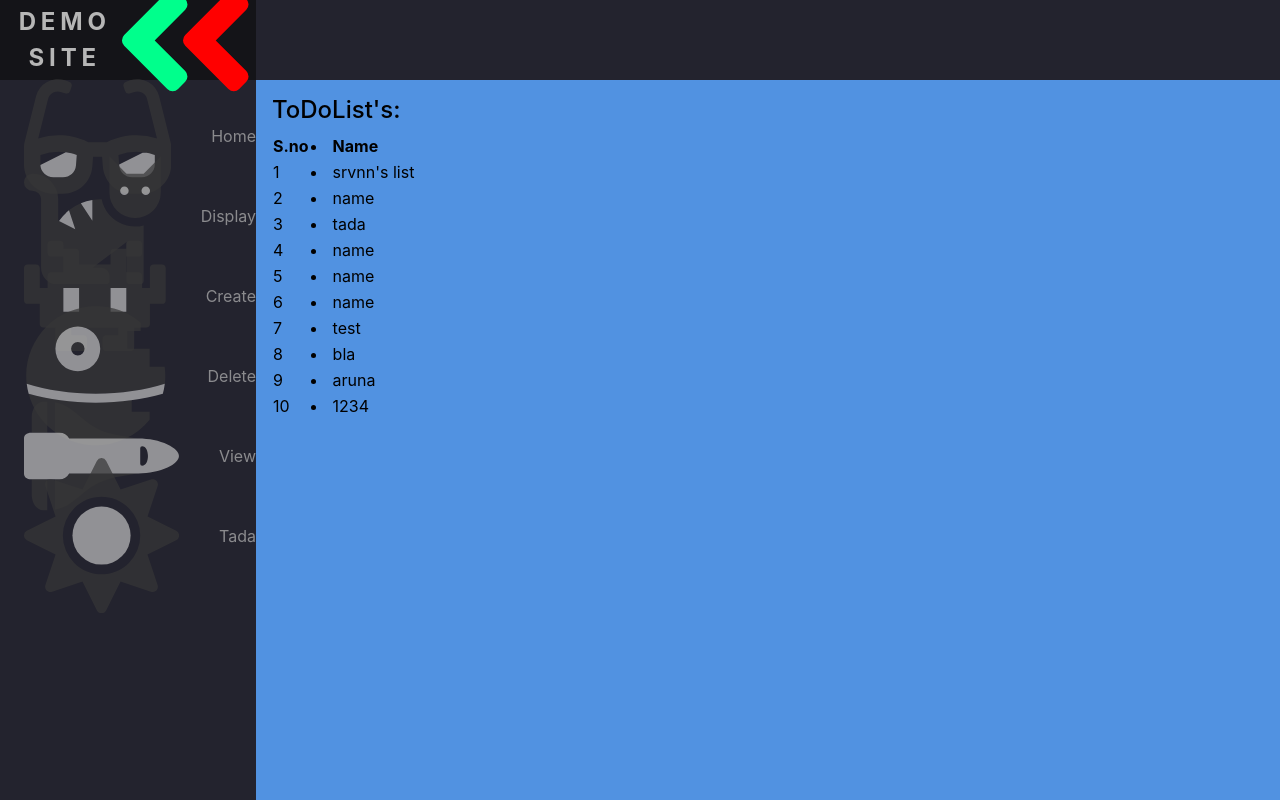
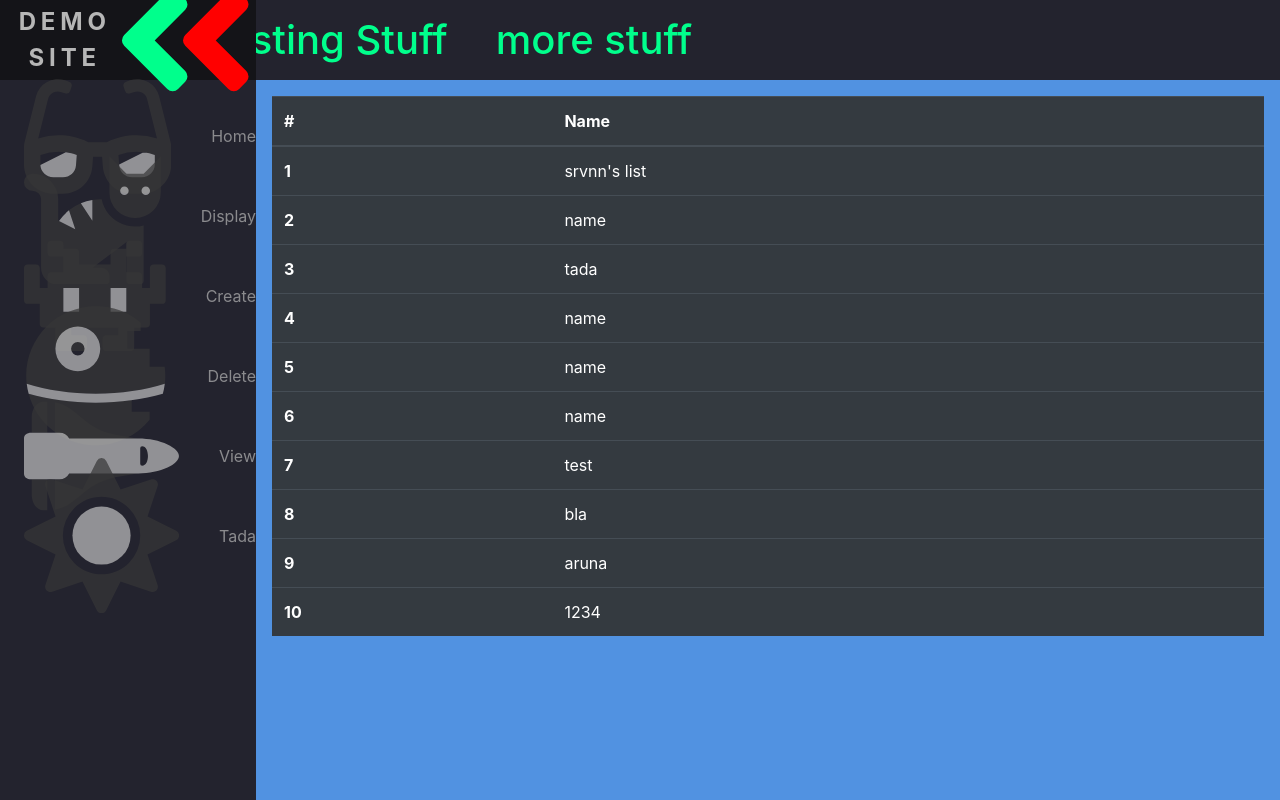
Before and after one commit to SaravananRamanathan/testingDjango, a Django app: page /display/ in a window 1280 px wide. Run offline with Django 4.2, Linux system fonts and the light colour scheme; data comes from the database, SQL or seed files in the repository; some libraries are stand-ins or nearby versions.

Commit message:
making tob bar

```diff
--- a/mysite/main/static/main/style.css
+++ b/mysite/main/static/main/style.css
@@ -28,11 +28,22 @@ body::-webkit-scrollbar-thumb{
   padding:1rem;
 }
 .topbar{
-  display:block;
+  display:inline;
   position: fixed;
   z-index: 3;
   background-color: var(--bg-primary);
-
+}
+.topbar-name-list{
+  margin-left: 5rem;
+  list-style: none;
+  padding:1rem;
+  display: flex;
+  flex-direction: row;
+  align-items:baseline;
+}
+.topbar-name{
+  margin-right: 3rem;
+  color:#00ff8c;
 }
 .navbar{
   display:block;
@@ -40,9 +51,6 @@ body::-webkit-scrollbar-thumb{
   z-index:3;
   background-color: var(--bg-primary);
   transition: 200ms ease;
-}
-.navbar:hover + .main{
-  margin-left: 16rem;
 }
 .navbar-nav{
   list-style: none;
@@ -170,4 +178,7 @@ body::-webkit-scrollbar-thumb{
     display:inline;/*was block, earlier*/
     transition: opacity var(--transition-speed)
   }
+  .navbar:hover + .main{
+    margin-left: 16rem;
+  }
 }
--- a/mysite/main/templates/main/base.html
+++ b/mysite/main/templates/main/base.html
@@ -10,7 +10,7 @@
         <!-- Bootstrap CSS -->
         <link rel="stylesheet" href="https://cdn.jsdelivr.net/npm/bootstrap@4.3.1/dist/css/bootstrap.min.css" integrity="sha384-ggOyR0iXCbMQv3Xipma34MD+dH/1fQ784/j6cY/iJTQUOhcWr7x9JvoRxT2MZw1T" crossorigin="anonymous">
 
-        <link rel="stylesheet" href="{% static 'main/style.css'%}?2">
+        <link rel="stylesheet" href="{% static 'main/style.css'%}?3">
         <!--custom-->
 
         <link rel="stylesheet" href="https://cdn.jsdelivr.net/npm/@fortawesome/fontawesome-free@6.1.1/css/fontawesome.min.css" integrity="sha384-zIaWifL2YFF1qaDiAo0JFgsmasocJ/rqu7LKYH8CoBEXqGbb9eO+Xi3s6fQhgFWM" crossorigin="anonymous">
@@ -22,7 +22,14 @@
     <body>
 
         <nav class="topbar" style="padding-left: 0px;padding-top: 0px;padding-right: 0px;padding-bottom: 0px;">
-
+          <ul class="topbar-name-list">
+            <li>
+              <h1 class="topbar-name">Hello Testing Stuff</h1>
+            </li>
+            <li>
+              <h1 class="topbar-name">more stuff</h1>
+            </li>
+          </ul>
         </nav>
 
         <nav class="navbar" style="padding-left: 0px;padding-top: 0px;padding-right: 0px;padding-bottom: 0px;">
--- a/mysite/main/templates/main/displayDesigns1.html
+++ b/mysite/main/templates/main/displayDesigns1.html
@@ -3,20 +3,24 @@
 
 {%block content%}
 
-        <h4>ToDoList's:</h4>
-        <table>
-        <tr>
-            <th>S.no</th>
-            <!--<th>Id</th>-->
-            <th><li>Name</li></th>
-        </tr>
-        {%for i in data%}
+        <!--<h4>ToDoList's:</h4>-->
+        <table class="table table-dark">
+        <thead>
             <tr>
-                <td>{{i.ROWNUM}}</td>
-                <!--<td><li>{{i.id}}</li></td>-->
-                <td><li>{{i.name}}</li></td>
+                <th scope="col">#</th>
+                <th scope="col">Name</th>
             </tr>
-        {%endfor%}
+        </thead>
+            <tbody>
+            {%for i in data%}
+                <tr>
+                    <th scope="row">{{i.ROWNUM}}</td>
+                    <td>{{i.name}}</td>
+                </tr>
+            {%endfor%}
+            </tbody>
         </table>
 
+
+
 {%endblock%}
```
